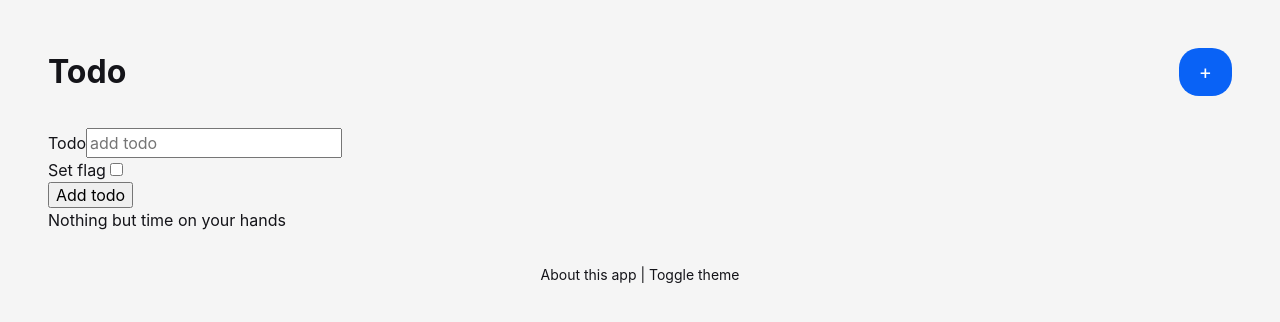
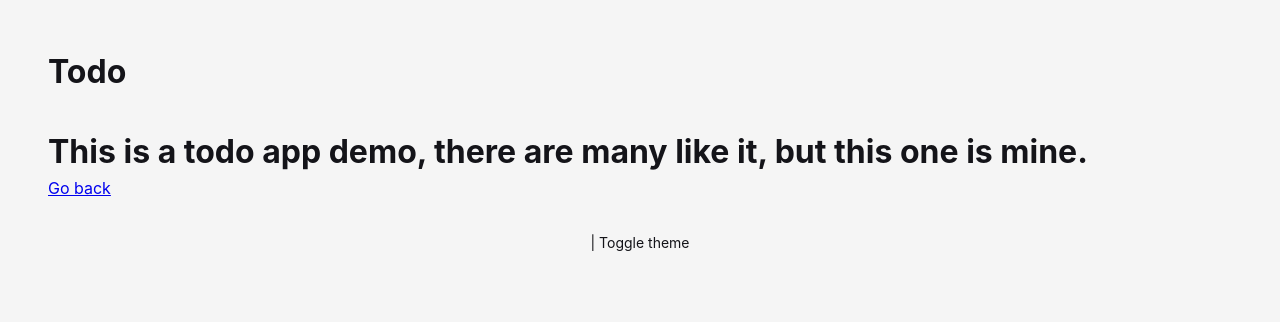
Before and after one commit to filbot/react-dev-demo, a React (Create React App) app: page /about in a window 1280 px wide. Shown: the top 322 px of the page. Built offline with nearby package versions, Linux system fonts and the light colour scheme; no server answers.

Commit message:
Setup routing for about component

```diff
--- a/src/App.js
+++ b/src/App.js
@@ -1,9 +1,11 @@
 import './App.css';
 import {useState, useEffect} from 'react';
+import {BrowserRouter as Router, Route} from 'react-router-dom';
 import Header from './components/Header';
 import Todos from './components/Todos';
 import AddTodo from './components/AddTodo';
 import Footer from './components/Footer';
+import About from './components/About';
 
 function App() {
   const [showForm, setShowForm] = useState(true);
@@ -68,12 +70,19 @@ function App() {
   }
 
   return (
+    <Router>
       <div className="App">
         <Header onAdd={() => setShowForm(!showForm)} />
+        <Route path='/' exact render={(props) => (
+          <>
             {showForm && <AddTodo onAdd={addTodo} />}
             {todos.length > 0 ? <Todos todos={todos} onDelete={deleteTodo} onToggle={toggleFlag} /> : 'Nothing but time on your hands'}
+          </>
+        )} />
+        <Route path='/about' component={About} />
         <Footer />
       </div>
+    </Router>
   );
 }
 
--- a/src/components/Footer.js
+++ b/src/components/Footer.js
@@ -1,6 +1,12 @@
+import {Link, useLocation} from 'react-router-dom';
+
 const Footer = () => {
+    const location = useLocation();
+
     return (
-        <footer className="footer">About this app | Toggle theme</footer>
+        <footer className="footer">
+            {location.pathname === '/' && <Link to='/about'>About this app</Link>} | Toggle theme
+        </footer>
     )
 }
 
--- a/src/components/Header.js
+++ b/src/components/Header.js
@@ -1,10 +1,13 @@
 import Button from './Button';
+import {useLocation} from 'react-router-dom';
 
 const Header = ({onAdd}) => {
+    const location = useLocation();
+
     return (
         <header className="header">
             <h1>Todo</h1>
-            <Button onClick={onAdd} />
+            {location.pathname === '/' && <Button onClick={onAdd} />}
         </header>
     )
 }
```
Lines whose indentation alone changed are shown as unchanged.
